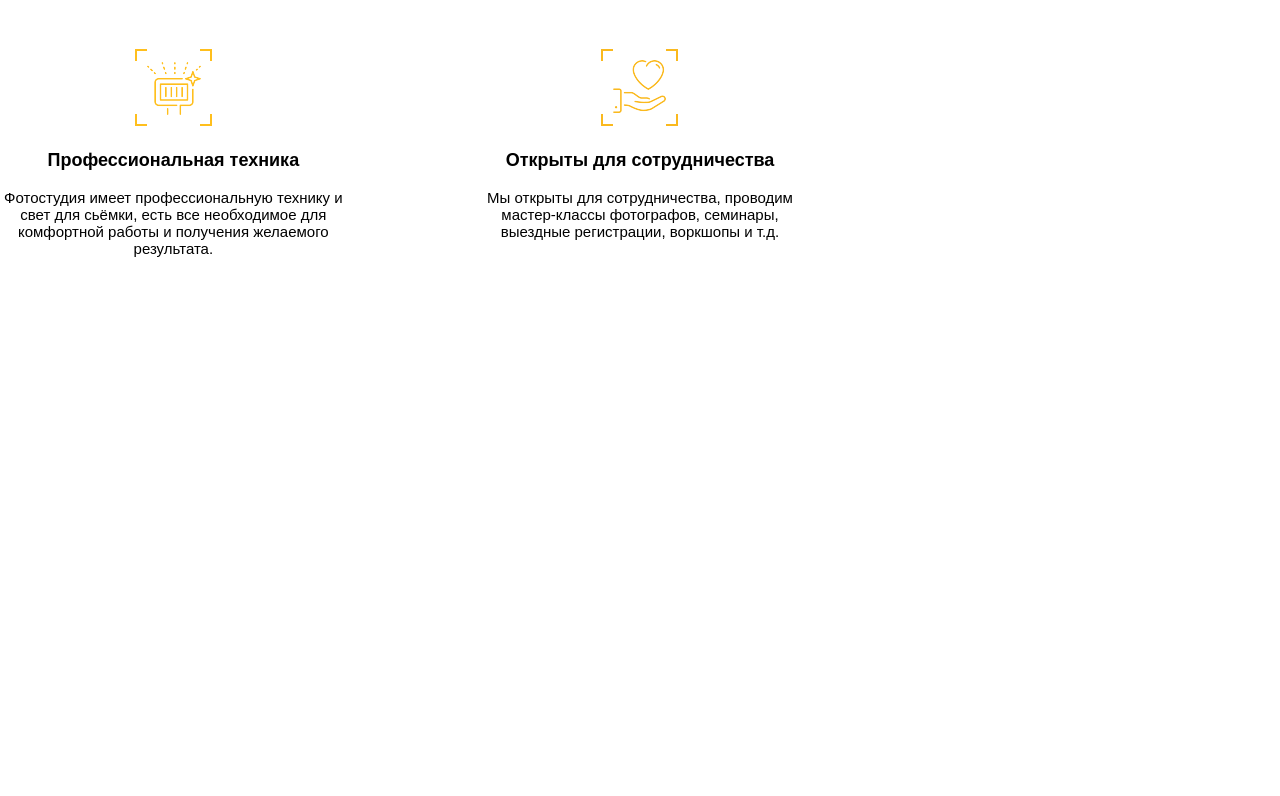
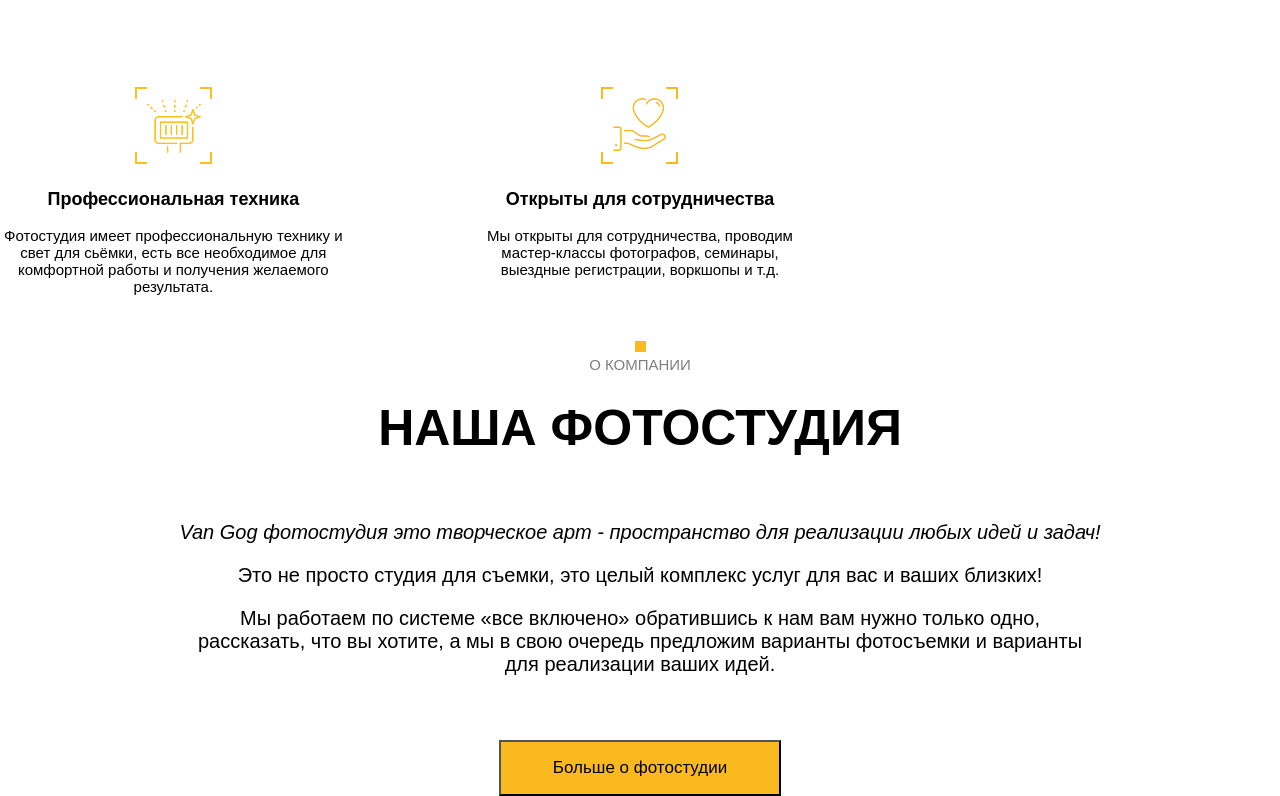
Before and after one commit to KovalevaTatyana/TianGroup, a plain HTML site: page index.html in a window 1280 px wide. Shown: the part 1258-2054 px from the top of the page. Before the commit the page ends 1626 px from the top, so only its background shows below. Drawn offline with Linux system fonts and the light colour scheme.

Commit message:
add main about

```diff
--- a/index.html
+++ b/index.html
@@ -173,6 +173,33 @@
                     </ul>
                 </div>
             </section>
+            <section class="main__about">
+                <div class="main__about_content">
+                    <div class="main__about_content__heading">
+                        <img class="main__advantage_content__heading_square" src="images/square.png" alt="square">
+                        <h3 class="main__about_content__heading_title">
+                            О компании
+                        </h3>
+                    </div>
+                    <h2 class="main__about_content__title">
+                        Наша фотостудия
+                    </h2>
+                    <div class="main__about_content__text">
+                        <span>
+                            Van Gog фотостудия это творческое арт - пространство для реализации любых идей и задач!
+                        </span>
+                        <p>
+                            Это не просто студия для съемки, это целый комплекс услуг для вас и ваших близких!
+                        </p>
+                        <p>
+                            Мы работаем по системе «все включено» обратившись к нам вам нужно только одно,
+                            рассказать, что вы хотите, а мы в свою очередь предложим варианты фотосъемки
+                            и варианты для реализации ваших идей.
+                        </p>
+                    </div>
+                    <button class="button-primary__more-info">Больше о фотостудии</button>
+                </div>
+            </section>
         </main>
     </body>
 </html>
--- a/style.css
+++ b/style.css
@@ -171,8 +171,7 @@
     background-color: #d39500;
 }
 .main__advantage {
-    height: 100vh;
-    margin-top: 2%;
+    margin-top: 5%;
 }
 .main__advantage_content {
     max-width: 1280px;
@@ -228,3 +227,73 @@
     text-align: center;
     margin-bottom: 5%;
 }
+.main__about {
+    margin-top: 2%;
+}
+.main__about_content {
+    max-width: 1280px;
+    margin: 0 auto;
+    display: flex;
+    flex-direction: column;
+}
+.main__about_content__heading {
+    text-align: center;
+}
+.main__about_content__heading_title {
+    font-family: sans-serif;
+    font-style: normal;
+    font-weight: 300;
+    font-size: 15px;
+    color: #000000;
+    text-transform: uppercase;
+    opacity: .5;
+    margin-bottom: 2%;
+}
+.main__about_content__title {
+    font-family: sans-serif;
+    font-style: normal;
+    font-weight: 600;
+    font-size: 50px;
+    color: #000000;
+    text-transform: uppercase;
+    text-align: center;
+    margin-bottom: 5%;
+}
+.main__about_content__text {
+    text-align: center;
+}
+.main__about_content__text span {
+    font-family: sans-serif;
+    font-style: italic;
+    font-weight: 300;
+    font-size: 20px;
+    color: #000000;
+}
+.main__about_content__text p {
+    width: 70%;
+    font-family: sans-serif;
+    font-style: normal;
+    font-weight: 300;
+    font-size: 20px;
+    color: #000000;
+    margin: 20px auto;
+}
+.main__about_content__text p:last-child {
+    margin-bottom: 5%;
+}
+.button-primary__more-info {
+    font-family: sans-serif;
+    font-style: normal;
+    font-weight: 400;
+    font-size: 17px;
+    line-height: 22px;
+    color: #000000;
+    padding: 15px 45px;
+    background-color: #fab91e;
+    cursor: pointer;
+    width: 22%;
+    margin: auto;
+}
+.button-primary__more-info:hover {
+    background-color: #d39500;
+}
```
